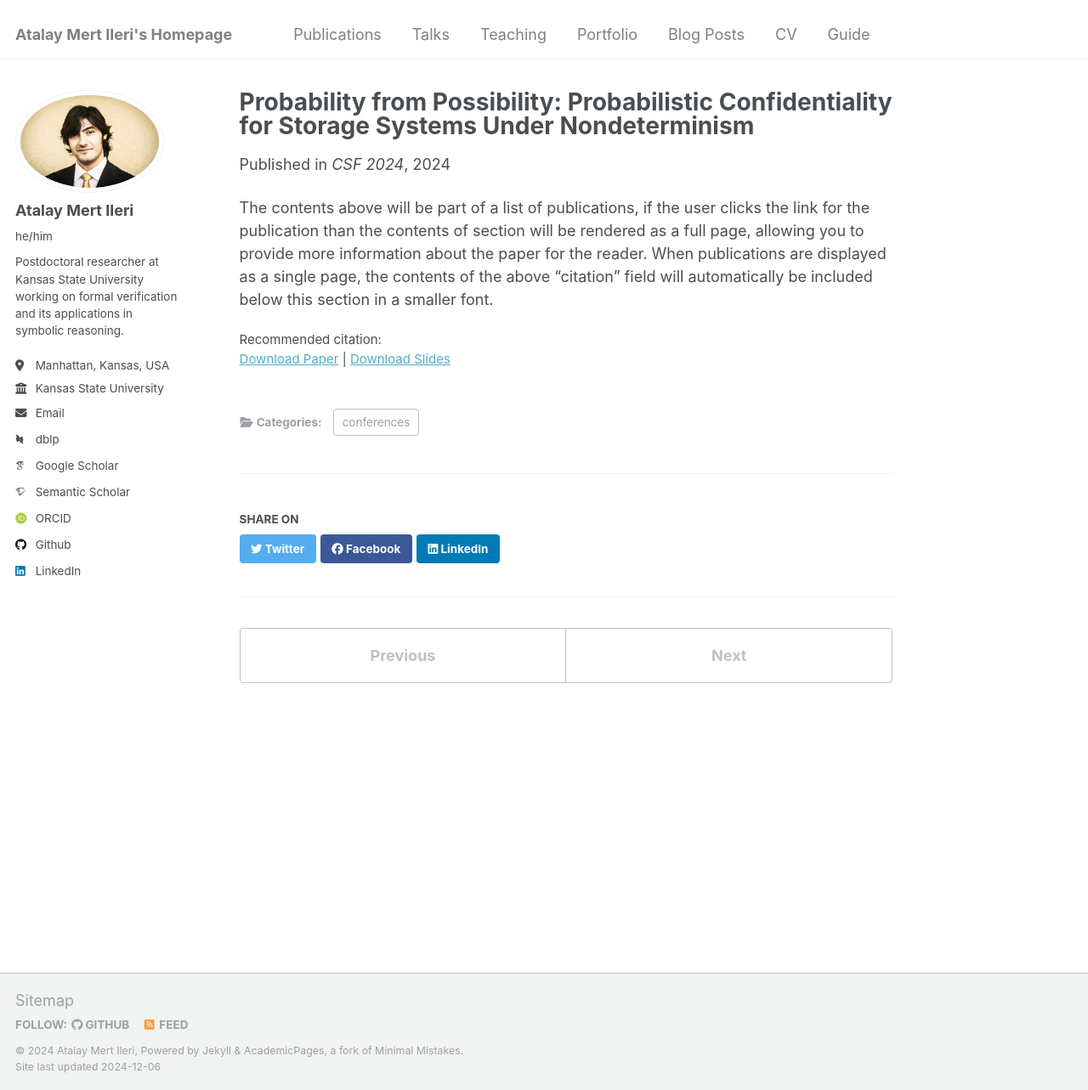
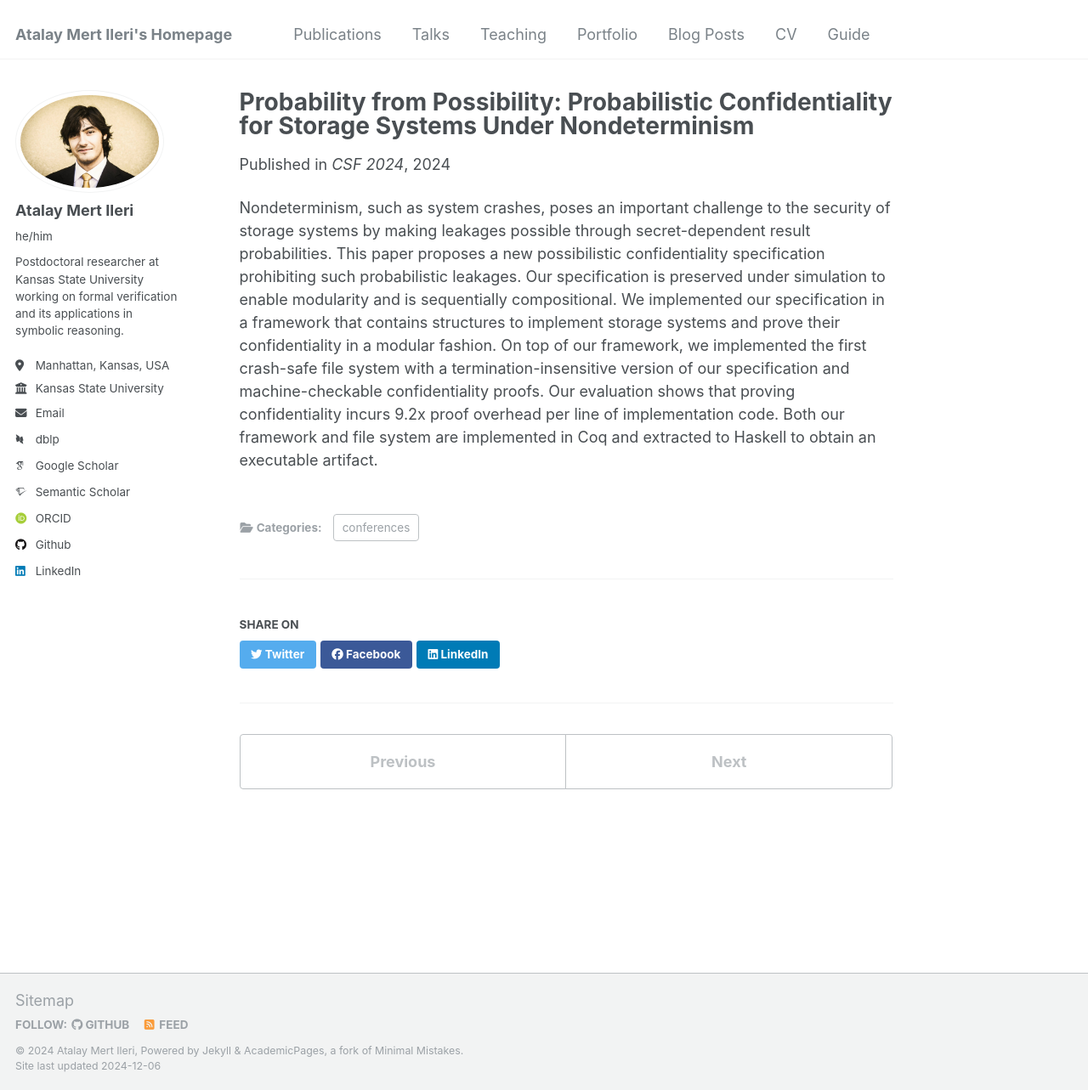
Before and after one commit to atalaymertileri/atalaymertileri.github.io, a Jekyll site: the page built from _publications/confrm.md, in a window 1280 px wide and 1283 px high. Shown: the whole window at 85% size. Built offline with Jekyll 4.4.1, drawn with Linux system fonts in a browser that asks for light colours; some web fonts are replaced.

Commit message:
Update confrm.md

```diff
--- a/_publications/confrm.md
+++ b/_publications/confrm.md
@@ -3,12 +3,9 @@ title: "Probability from Possibility: Probabilistic Confidentiality for Storage
 collection: publications
 category: conferences
 permalink: /publication/confrm
-excerpt: 'Nondeterminism, such as system crashes, poses an important challenge to the security of storage systems by making leakages possible through secret-dependent result probabilities. This paper proposes a new possibilistic confidentiality specification prohibiting such probabilistic leakages. Our specification is preserved under simulation to enable modularity and is sequentially compositional. We implemented our specification in a framework that contains structures to implement storage systems and prove their confidentiality in a modular fashion. On top of our framework, we implemented the first crash-safe file system with a termination-insensitive version of our specification and machine-checkable confidentiality proofs. Our evaluation shows that proving confidentiality incurs 9.2x proof overhead per line of implementation code. Both our framework and file system are implemented in Coq and extracted to Haskell to obtain an executable artifact.'
 date: 2024-07-08
 venue: 'CSF 2024'
-slidesurl: ''
 paperurl: 'https://ieeexplore.ieee.org/document/10664216'
-citation: ''
 ---
 
-The contents above will be part of a list of publications, if the user clicks the link for the publication than the contents of section will be rendered as a full page, allowing you to provide more information about the paper for the reader. When publications are displayed as a single page, the contents of the above "citation" field will automatically be included below this section in a smaller font.
+Nondeterminism, such as system crashes, poses an important challenge to the security of storage systems by making leakages possible through secret-dependent result probabilities. This paper proposes a new possibilistic confidentiality specification prohibiting such probabilistic leakages. Our specification is preserved under simulation to enable modularity and is sequentially compositional. We implemented our specification in a framework that contains structures to implement storage systems and prove their confidentiality in a modular fashion. On top of our framework, we implemented the first crash-safe file system with a termination-insensitive version of our specification and machine-checkable confidentiality proofs. Our evaluation shows that proving confidentiality incurs 9.2x proof overhead per line of implementation code. Both our framework and file system are implemented in Coq and extracted to Haskell to obtain an executable artifact.
```
